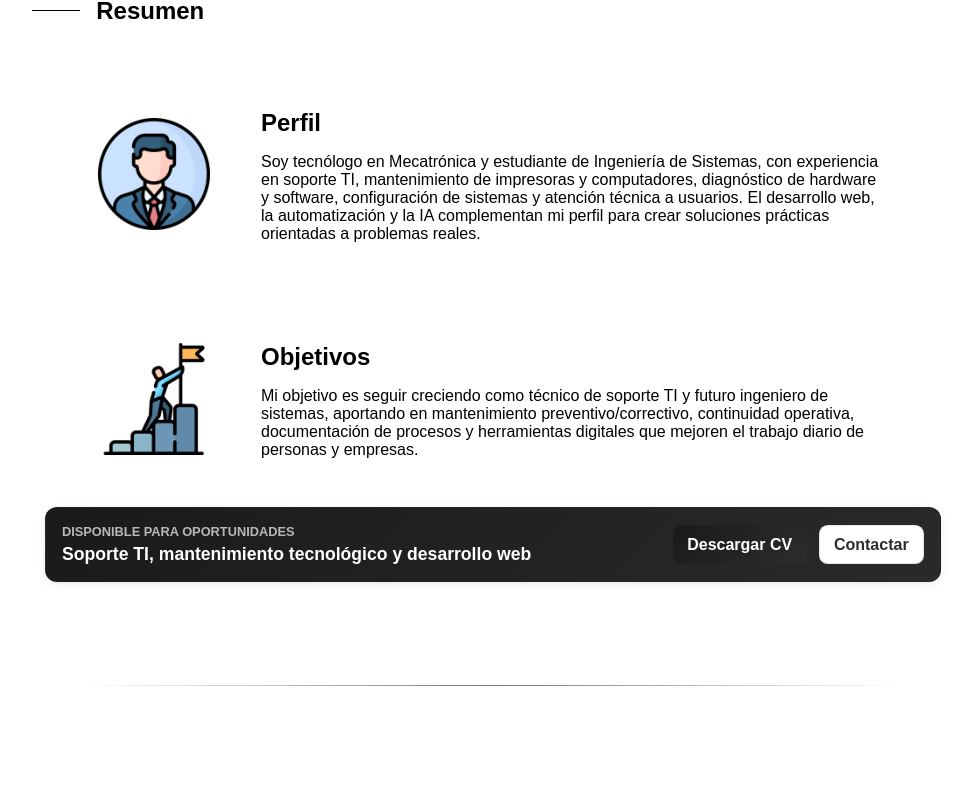
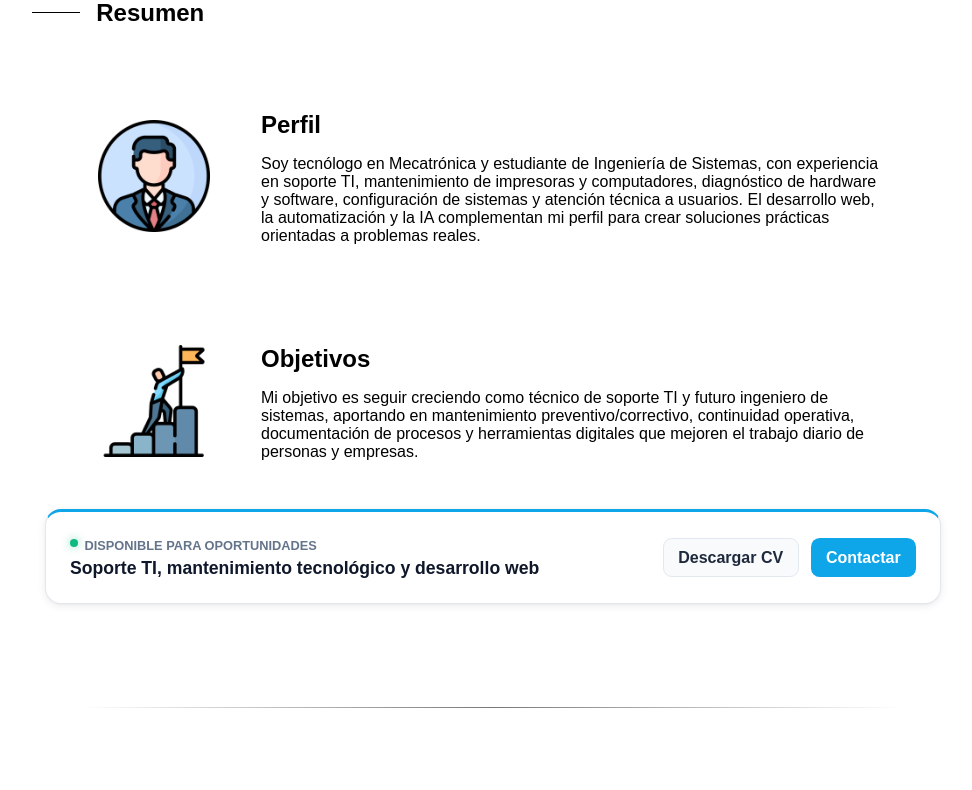
Before and after one commit to Jank1510/jankCVonline, an Angular app: page / in a window 1280 px wide. Shown: the part 5144-5934 px from the top of the page, without its empty margins (275-1247 px from the left). Built offline with nearby package versions, Linux system fonts and the light colour scheme.

Commit message:
Convertir banner de disponibilidad a tarjeta clara y agregar acento violeta en habilidades

```diff
--- a/src/app/content/habilidades/habilidades.component.css
+++ b/src/app/content/habilidades/habilidades.component.css
@@ -201,19 +201,25 @@ a:hover {
 .herramientas {
     background: #2a2a2a;
     border: 1px solid rgba(45, 45, 45, 0.12);
+    border-top: 3px solid #8b5cf6;
     border-radius: 0.45rem;
     box-shadow: 0 1px 2px rgba(0, 0, 0, 0.04), 0 2px 8px rgba(0, 0, 0, 0.08);
     margin-top: 1rem;
     padding: 1rem;
-    transition: box-shadow 0.2s ease;
+    transition: transform 0.25s ease, box-shadow 0.25s ease;
 }
 
 .herramientas:hover {
-    box-shadow: 0 4px 12px rgba(0, 0, 0, 0.1);
+    transform: translateY(-2px);
+    box-shadow: 0 8px 20px rgba(139, 92, 246, 0.15);
+}
+
+.herramientas span {
+    color: #94a3b8;
 }
 
 .herramientas p {
-    color: #e6e6e6;
+    color: #ffffff;
     margin: 0;
 }
 
--- a/src/app/content/resumen/resumen.component.css
+++ b/src/app/content/resumen/resumen.component.css
@@ -60,35 +60,57 @@
 
     .ctaResumen {
         align-items: flex-start;
-        background: linear-gradient(135deg, #1a1a1a 0%, #2a2a2a 100%);
-        border: 1px solid rgba(45, 45, 45, 0.12);
-        border-radius: 0.75rem;
+        background: #ffffff;
+        border: 1px solid #e2e8f0;
+        border-top: 3px solid #0ea5e9;
+        border-radius: 1rem;
         box-shadow: 0 1px 2px rgba(0, 0, 0, 0.04), 0 2px 8px rgba(0, 0, 0, 0.08);
         box-sizing: border-box;
-        color: white;
+        color: #1e1e1e;
         display: flex;
         flex-direction: column;
         gap: 1rem;
         margin-top: 2rem;
-        padding: 1rem;
+        padding: 1.5rem;
         width: 100%;
-        transition: box-shadow 0.2s ease;
+        transition: box-shadow 0.25s ease, transform 0.25s ease;
     }
 
     .ctaResumen:hover {
-        box-shadow: 0 4px 16px rgba(0, 0, 0, 0.12);
+        box-shadow: 0 8px 20px rgba(14, 165, 233, 0.14);
+        transform: translateY(-2px);
     }
 
-    .ctaResumen span {
-        color: #b8b8b8;
-        display: block;
+    .ctaResumen span.badge-text {
+        color: #64748b;
+        display: inline-block;
         font-size: 0.8rem;
         font-weight: bold;
         margin-bottom: 0.35rem;
         text-transform: uppercase;
     }
 
+    .status-dot-resumen {
+        width: 8px;
+        height: 8px;
+        background-color: #10b981;
+        border-radius: 50%;
+        display: inline-block;
+        position: relative;
+        box-shadow: 0 0 8px rgba(16, 185, 129, 0.5);
+        animation: pulse-dot-resumen 2s cubic-bezier(0.4, 0, 0.6, 1) infinite;
+        margin-right: 0.4rem;
+        vertical-align: middle;
+        margin-bottom: 0.35rem;
+    }
+
+    @keyframes pulse-dot-resumen {
+        0%, 100% { opacity: 1; transform: scale(1); }
+        50% { opacity: 0.5; transform: scale(1.2); }
+    }
+
     .ctaResumen h2 {
+        color: #0f172a;
         font-size: 1.1rem;
         margin: 0;
     }
@@ -115,19 +137,19 @@
     }
 
     .accionesResumen a:first-child {
-        background: linear-gradient(135deg, #1a1a1a 0%, #2d2d2d 100%);
+        background: #f8fafc;
+        border: 1px solid #e2e8f0;
+        color: #1e293b;
+    }
+
+    .accionesResumen a:last-child {
+        background: #0ea5e9;
+        border: 1px solid transparent;
         color: white;
     }
 
-    .accionesResumen a:last-child {
-        background: white;
-        border: 1px solid rgba(45, 45, 45, 0.12);
-        color: #2d2d2d;
-    }
-
-    .accionesResumen a:last-child {
-        background: white;
-        color: #2d2d2d;
+    .accionesResumen a:last-child:hover {
+        box-shadow: 0 4px 12px rgba(14, 165, 233, 0.2);
     }
 }
 
--- a/src/app/content/resumen/resumen.component.html
+++ b/src/app/content/resumen/resumen.component.html
@@ -26,7 +26,8 @@
         </div>
         <div class="ctaResumen">
             <div>
-                <span>Disponible para oportunidades</span>
+                <span class="status-dot-resumen"></span>
+                <span class="badge-text">Disponible para oportunidades</span>
                 <h2>Soporte TI, mantenimiento tecnológico y desarrollo web</h2>
             </div>
             <div class="accionesResumen">
```
